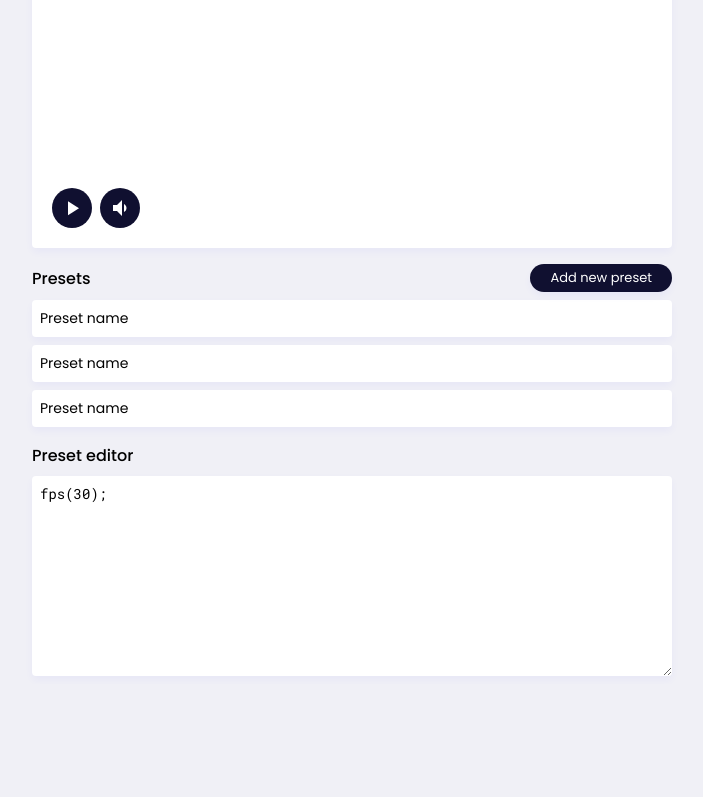
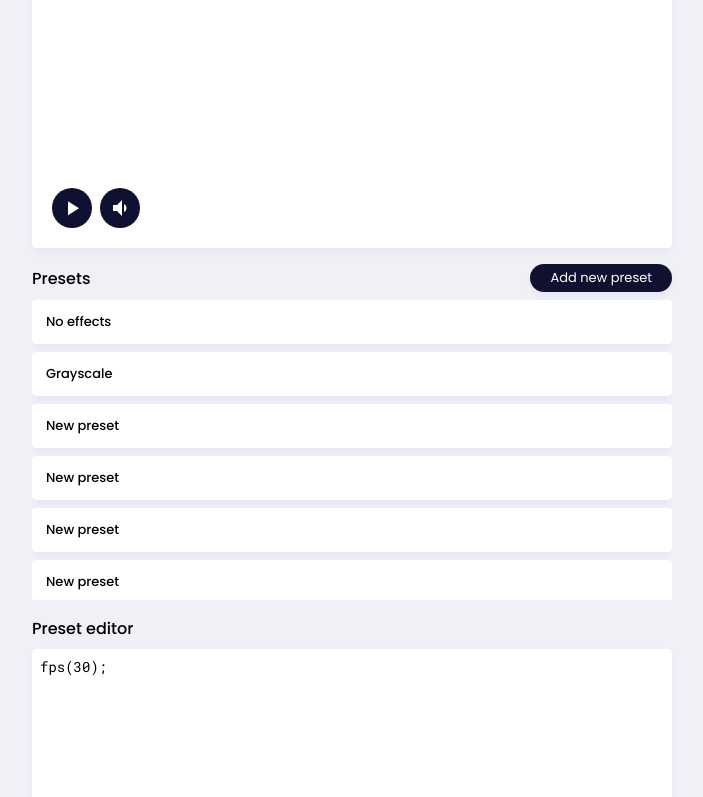
Before and after one commit to jakubmaniak/video-effects, a React (Create React App) app: page / in a window 1280 px wide. Shown: the part 430-1227 px from the top of the page, without its empty margins (288-991 px from the left). Before the commit the page ends 1114 px from the top, so only its background shows below. Built offline with nearby package versions, Linux system fonts and the light colour scheme.

Commit message:
Add preset list items

```diff
--- a/src/App.js
+++ b/src/App.js
@@ -31,7 +31,7 @@ function App() {
             <h1 className="app-section__title">Presets</h1>
             <button>Add new preset</button>
           </header>
-          <div className="preset-list">
+          <div className="presets">
             <PresetList/>
           </div>
         </section>
--- a/src/components/Preset.js
+++ b/src/components/Preset.js
@@ -0,0 +1,12 @@
+import '../styles/Preset.css';
+import { useState } from 'react';
+
+function Preset(props) {
+    const [name, setName] = useState(props.name ?? 'New preset');
+
+    return (
+        <div className="preset">{name}</div>
+    );
+}
+
+export default Preset;
--- a/src/components/PresetList.js
+++ b/src/components/PresetList.js
@@ -1,12 +1,19 @@
 import '../styles/PresetList.css';
+import Preset from './Preset';
 
 function PresetList() {
     return (
-        <>
-            <div>Preset name</div>
-            <div>Preset name</div>
-            <div>Preset name</div>
-        </>
+        <div className="preset__list">
+            <Preset name="No effects"/>
+            <Preset name="Grayscale"/>
+            <Preset/>
+            <Preset/>
+            <Preset/>
+            <Preset/>
+            <Preset/>
+            <Preset/>
+            <Preset/>
+        </div>
     );
 }
 
--- /dev/null
+++ b/src/styles/Preset.css
@@ -0,0 +1,8 @@
+.preset {
+    padding: 12px 14px;
+    background-color: #FFFFFF;
+    border-radius: 4px;
+    box-shadow: 0 4px 8px rgba(0,0,255,0.04);
+    font-size: 13px;
+    font-weight: 500;
+}
--- a/src/styles/PresetList.css
+++ b/src/styles/PresetList.css
@@ -1,10 +1,8 @@
-.preset-list div {
-    padding: 8px;
-    background-color: #FFFFFF;
-    border-radius: 4px;
-    box-shadow: 0 4px 8px rgba(0,0,255,0.04);
+.preset__list {
+    height: 300px;
+    overflow-y: auto;
 }
 
-.preset-list div + div {
+.preset__list .preset + .preset {
     margin-top: 8px;
 }
```
